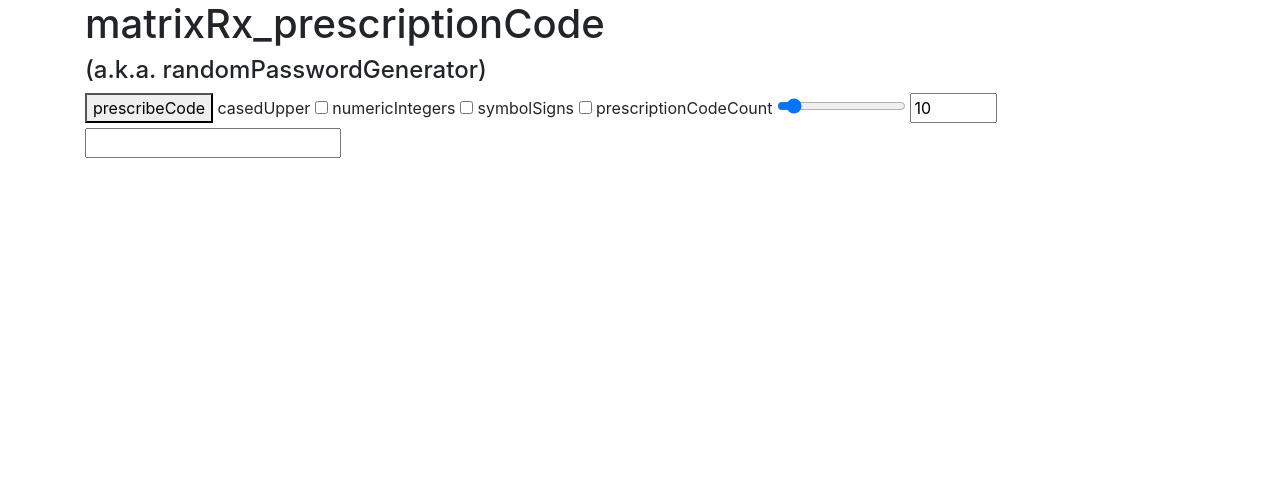
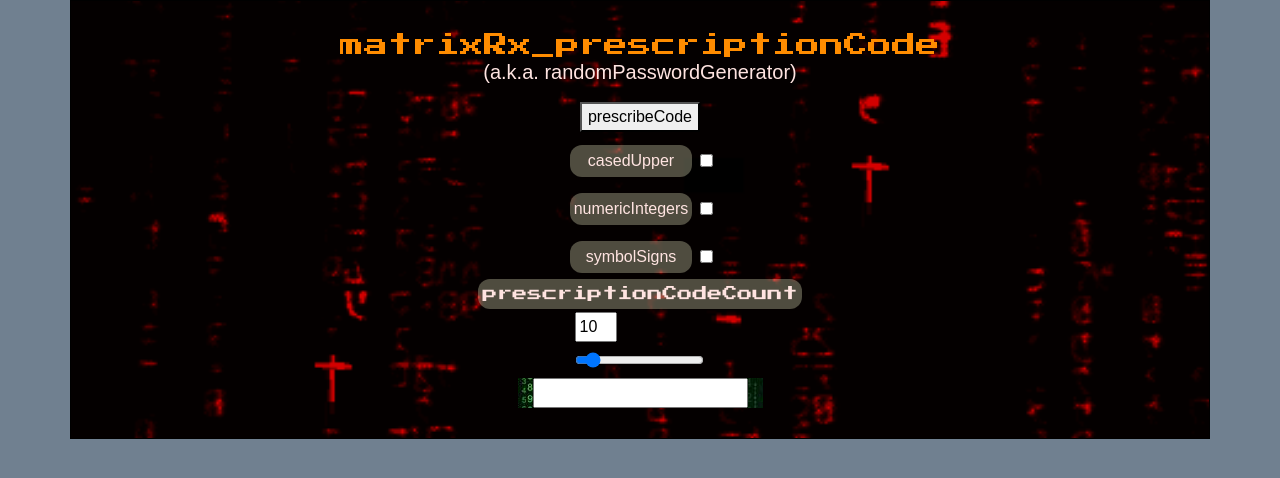
Before and after one commit to DarkDave1185/randomPasswordGenerator, a plain HTML site: page index.html in a window 1280 px wide. Drawn offline with nearby package versions, Linux system fonts and the light colour scheme.

Commit message:
update css for styling page

```diff
--- a/index.html
+++ b/index.html
@@ -9,22 +9,24 @@
     <!--added bootstrap styleSheet-->
     <link rel="stylesheet" href="https://stackpath.bootstrapcdn.com/bootstrap/4.5.0/css/bootstrap.min.css" integrity="sha384-9aIt2nRpC12Uk9gS9baDl411NQApFmC26EwAOH8WgZl5MYYxFfc+NcPb1dKGj7Sk" crossorigin="anonymous">
     <!--added personal secondary styleSheet-->
-    <link rel="stylesRandom" href="stylesRandom.css">
+    <link rel="stylesheet" href="stylesRandom.css">
     <!--javascript contains funtonality for:-->
     <script src="scriptRandom.js"></script>
 </head>
 <body>
     <div class="container">
         <!--title of form section-->
-        <h1>matrixRx_prescriptionCode</h1>
-            <h4>(a.k.a. randomPasswordGenerator)</h4>
+        <h4>matrixRx_prescriptionCode</h4>
+            <h5>(a.k.a. randomPasswordGenerator)</h5>
         <form>
             <!--password generator button-->
-            <button type="submit">
+            <button class="button" type="submit">
                 prescribeCode
             </button>
+        <br >
             <!--password generator choices-->
             <!--Uppercase-->
+            <div class="grid">
                 <label for="upperCase">
                     casedUpper
                 </label>
@@ -39,14 +41,17 @@
                     symbolSigns
                 </label>
                 <input type="checkbox" id="symbolSign">
+            </div>
                 <!--password charater slider & number count-->
-            <label for="characterCount">
+                <label for="characterCount" class="codez">
                     prescriptionCodeCount
                 </label>
+            <div class="grid2">
+                <!--counter-->
+                <input class="inputNumber" type="number" min="8" max="32" value="10" id="codeNumber">
                 <!--slider-->
                 <input type="range" min="8" max="32" value="10" id="codeRange">
-            <!--counter-->
-            <input type="number" min="8" max="32" value="10" id="codeNumber">
+            </div>
         </form>
         <div class="row">
             <div class="col">
--- a/stylesRandom.css
+++ b/stylesRandom.css
@@ -1 +1,90 @@
 /* to ref font "font-family: 'Press Start 2P', cursive;" */
+
+body {
+    background-color: slategray;
+    color: black;
+    align-items: center;
+    display: flex;
+    justify-content: center;
+    font-family: Arial, Helvetica, sans-serif;
+    min-height: 200px;
+    margin: 0;
+    text-align: center;
+}
+
+h4 {
+    font-family: 'Press Start 2P', cursive;
+    color: darkorange;
+    margin: 0;
+}
+
+h5 {
+    color: mistyrose;
+}
+
+form {
+    align-items: center;
+}
+
+.button {
+    margin: 10px;
+}
+
+.container {
+    background-image: url("redMatrixBG.gif");
+    background-position: center;
+    background-size: cover ;
+    border: 1px solid black;
+    padding: 30px;
+    display: flex;
+    justify-content: center;
+    align-items: center;
+    flex-direction: column;
+}
+
+.grid {
+    display: grid;
+    row-gap: 10px;
+    grid-template-columns: auto auto;
+    column-gap: 5px;
+    align-items: center;
+    justify-content: center;
+}
+
+label {
+    font-family: Arial, Helvetica, sans-serif;
+    background: rgb(250, 250, 210, 0.3);
+    border-radius: 12px;
+    padding: 4px;
+    margin: 3px;
+    color: mistyrose;
+}
+
+.upperCase {
+    background: rgb(250, 250, 210, 0.6);
+    border-radius: 32px;
+}
+
+
+.codez {
+    font-family: 'Press Start 2P', cursive;
+    font-size: 15px;
+}
+
+.grid2 {
+    display: grid;
+    row-gap: 10px;
+    grid-template-columns: auto;
+    column-gap: 5px;
+    align-items: center;
+    justify-content: center;
+    padding-bottom: 10px;
+}
+
+.inputNumber {
+    width: 42px;
+}
+
+.row {
+    background-image: url("passwordBG.jpg");
+}
```
Also changed, not shown: passwordBG.jpg (added), redMatrixBG.gif (added). Lines whose indentation alone changed are shown as unchanged.
